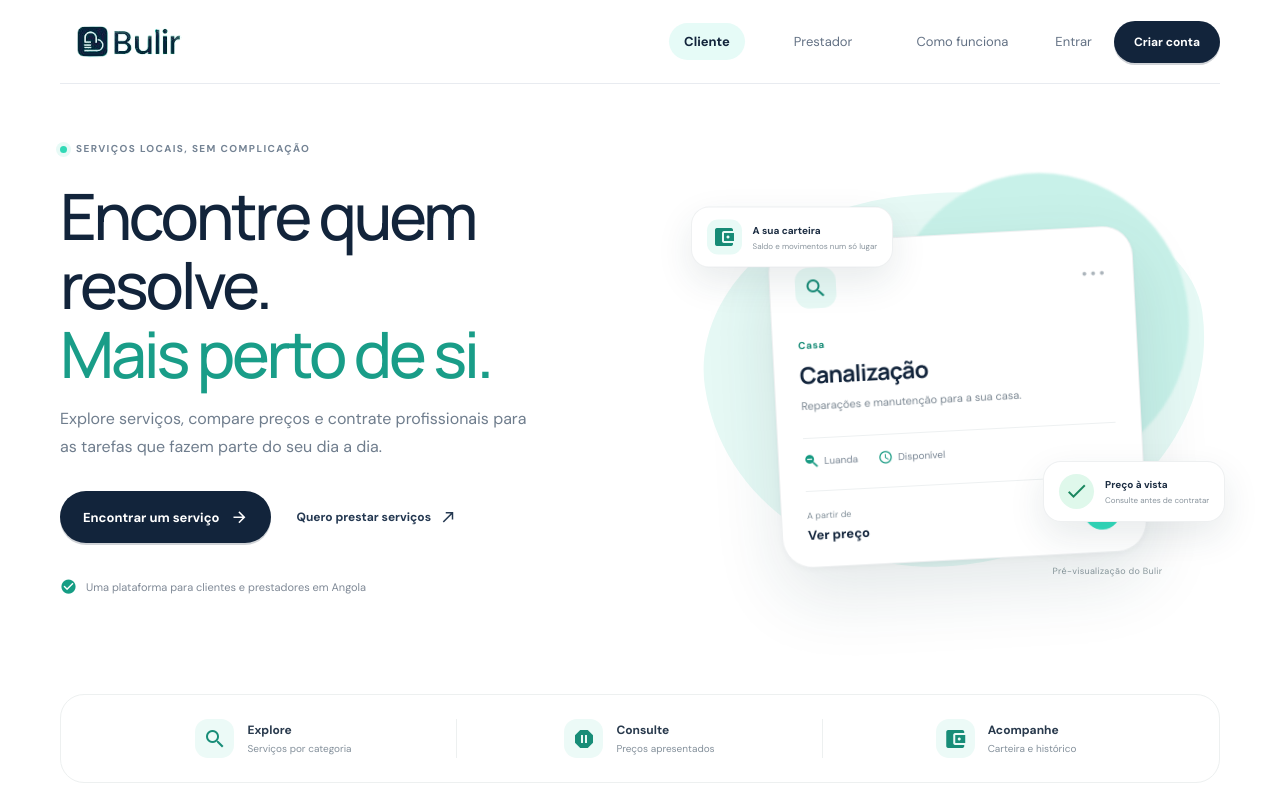
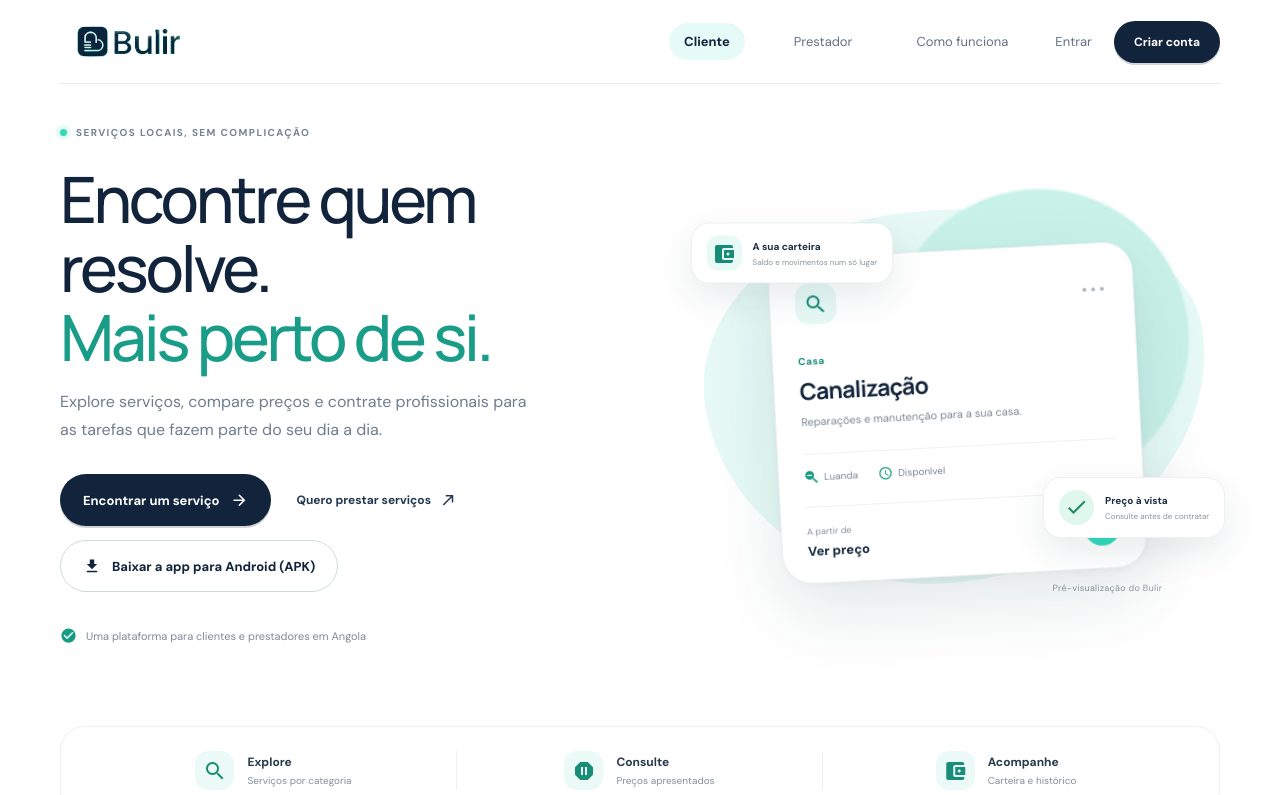
Before and after one commit to gkomba/bulir-desafio-02-frontend, a Next.js app: page / in a window 1280 px wide. Shown: the top 795 px of the page. Built offline with nearby package versions, Linux system fonts and the light colour scheme.

Commit message:
Adiciona o botão para baixar o APK na landing

```diff
--- a/components/Icon.tsx
+++ b/components/Icon.tsx
@@ -13,6 +13,7 @@ const iconGlyphs = {
   close: "close",
   credit_card: "credit-card",
   devices: "devices",
+  download: "download",
   grid_view: "view-grid",
   help: "help",
   image: "image",
@@ -48,7 +49,7 @@ const iconCodepoints = {
   wallet: 984452, plus: 984085, "arrow-right": 983124, "arrow-top-right": 983132,
   "arrow-up": 983133, "auto-fix": 983144, check: 983340, "check-circle": 984544,
   "chevron-right": 983362, close: 983382, "credit-card": 987119,
-  devices: 987056, "view-grid": 984432, help: 983766,
+  devices: 987056, download: 983514, "view-grid": 984432, help: 983766,
   history: 983770, image: 983785, home: 983772, "home-lightning-bolt": 989443, information: 983804,
   "chevron-down": 983360, lock: 983870, logout: 983875,
   "dots-horizontal": 983512, bell: 983194, account: 983044, "clock-outline": 983376,
--- a/features/landing/LandingPage.tsx
+++ b/features/landing/LandingPage.tsx
@@ -2,6 +2,9 @@ import Link from "next/link";
 import type { ReactNode } from "react";
 import { Brand } from "../../components/Brand";
 import { Icon, type IconName } from "../../components/Icon";
+
+// A versão mais recente da app móvel, publicada como Release no GitHub.
+const APK_URL = "https://github.com/gkomba/bulir-desafio-03-mobile/releases/latest/download/bulir.apk";
 
 export type Audience = "client" | "provider";
 
@@ -117,6 +120,9 @@ export function LandingPage({ audience = "client" }: { audience?: Audience }) {
             <Link className="landing-button landing-button-dark" href={signupHref}>{current.primary}<Icon name="arrow_forward" /></Link>
             <ArrowLink className="landing-text-link" href={oppositeHref}>{current.secondary}</ArrowLink>
           </div>
+          <a className="landing-button landing-button-outline landing-apk" href={APK_URL} download>
+            <Icon name="download" />Baixar a app para Android (APK)
+          </a>
           <div className="landing-hero-note"><Icon name="check_circle" /> Uma plataforma para clientes e prestadores em Angola</div>
         </div>
         <div className={`landing-preview landing-preview-${audience}`} aria-label="Pré-visualização da plataforma">
--- a/styles/landing.css
+++ b/styles/landing.css
@@ -330,3 +330,6 @@
   from { opacity: 0; transform: translateY(15px) rotate(1deg) scale(.97); }
   to { opacity: 1; transform: translateY(0) rotate(3deg) scale(1); }
 }
+
+.landing-apk { margin-top: 14px; }
+@media (max-width: 640px) { .landing-apk { width: 100%; } }
```
